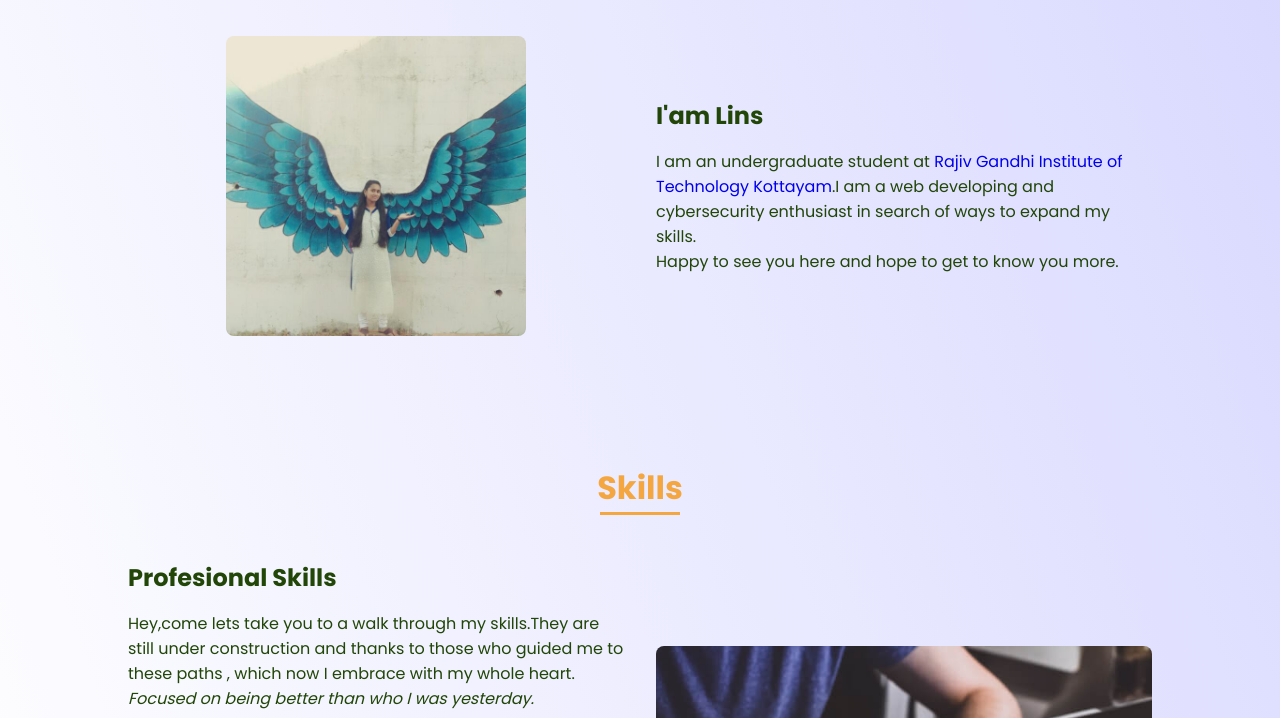
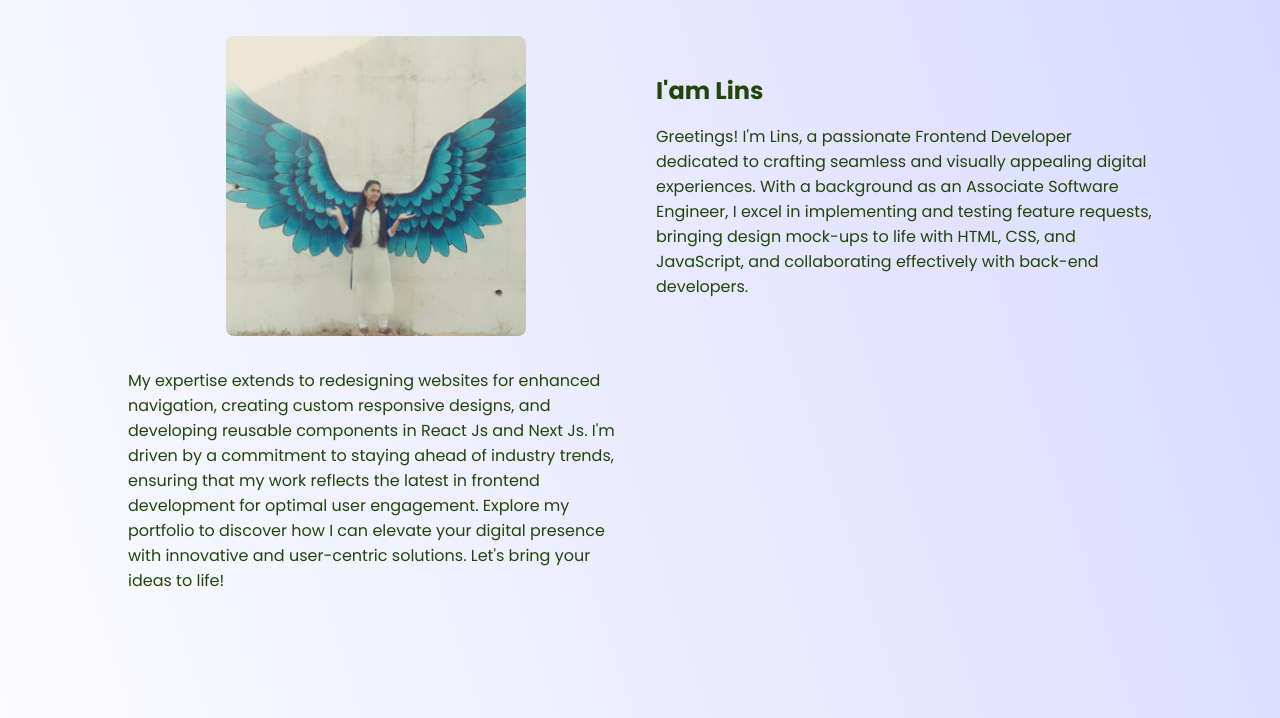
Before and after one commit to LINSMARIYA/linsmariya.github.io, a plain HTML site: page index.html in a window 1280 px wide. Shown: the part 940-1658 px from the top of the page. Drawn offline with nearby package versions, Linux system fonts and the light colour scheme.

Commit message:
feat : Modify About section

```diff
--- a/index.html
+++ b/index.html
@@ -67,8 +67,8 @@
 
                     <div>
                         <h2 class="about__subtitle">I'am Lins</h2>
-                        <p class="about__text">I am an undergraduate student at <a href="www.rit.ac.in">Rajiv Gandhi Institute of Technology Kottayam</a>.I am a web developing and cybersecurity enthusiast in search of ways to expand my skills. <br> Happy to see you here and hope to get to know you more.</p>
-                    </div>
+                        <p class="about__text">Greetings! I'm Lins, a passionate Frontend Developer dedicated to crafting seamless and visually appealing digital experiences. With a background as an Associate Software Engineer, I excel in implementing and testing feature requests, bringing design mock-ups to life with HTML, CSS, and JavaScript, and collaborating effectively with back-end developers. </p></div>
+               <p>My expertise extends to redesigning websites for enhanced navigation, creating custom responsive designs, and developing reusable components in React Js and Next Js. I'm driven by a commitment to staying ahead of industry trends, ensuring that my work reflects the latest in frontend development for optimal user engagement. Explore my portfolio to discover how I can elevate your digital presence with innovative and user-centric solutions. Let's bring your ideas to life!</p>
                 </div>
             </section>
 
```
